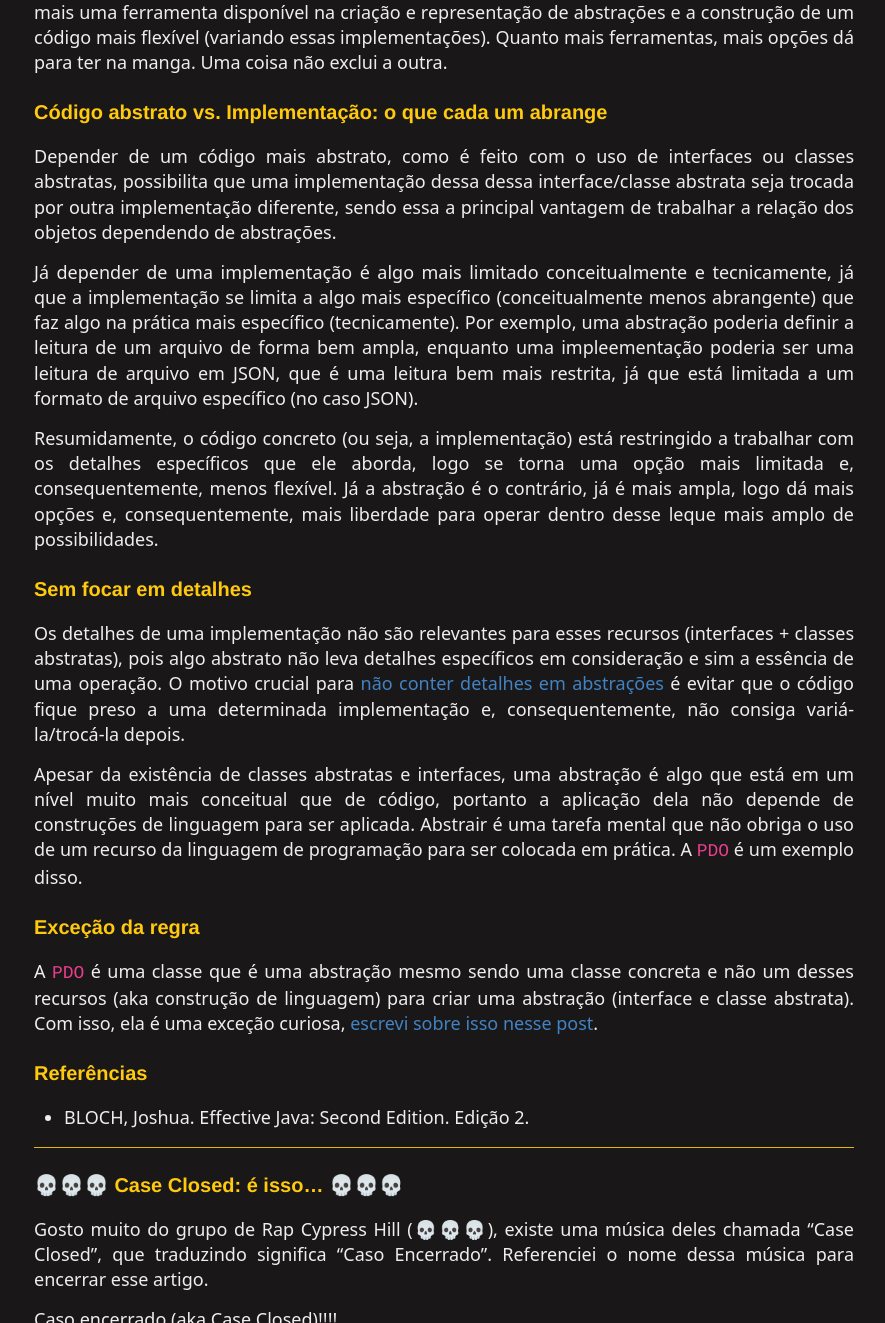
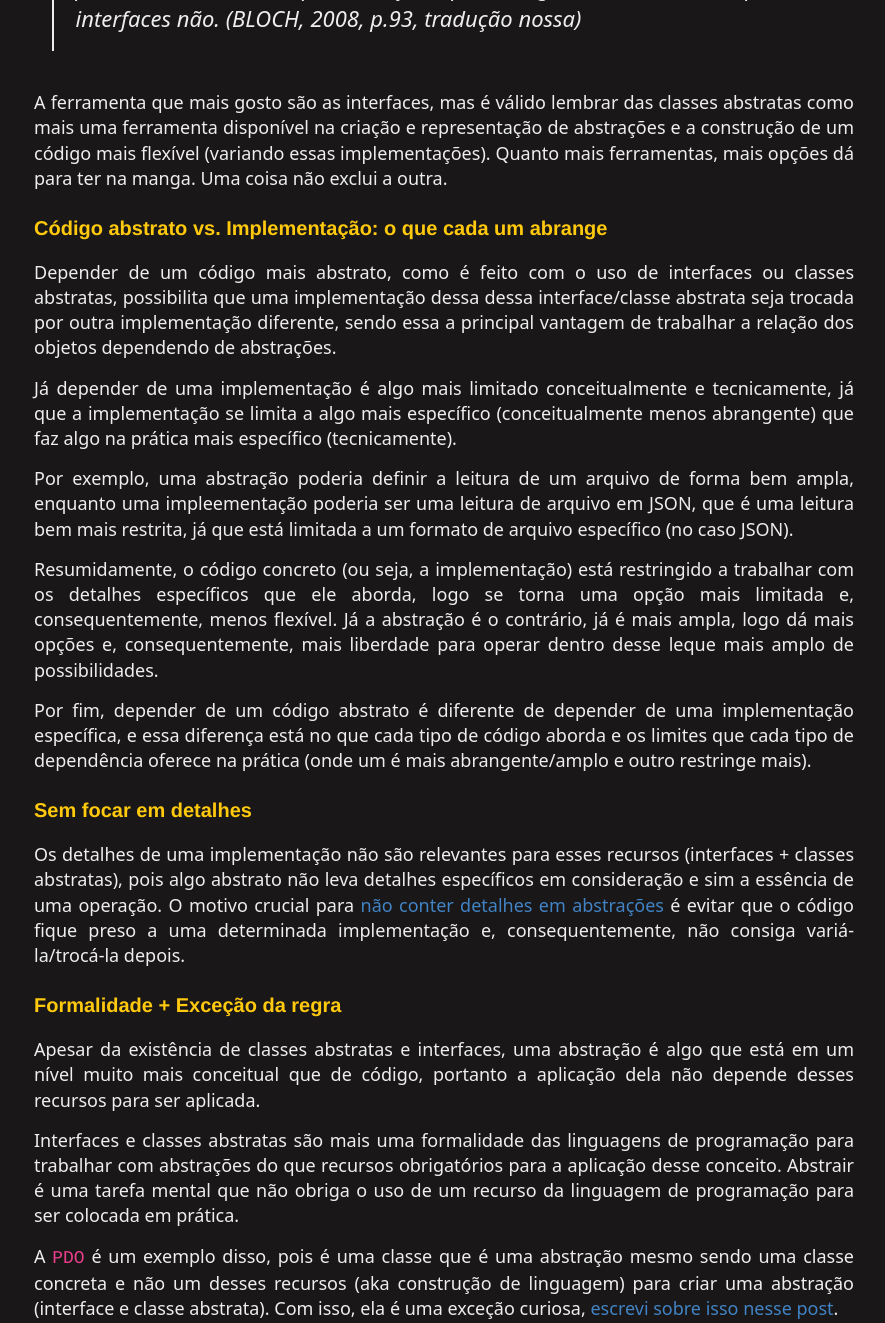
Before and after one commit to raphael-da-silva/raphael-da-silva.github.io, a Jekyll site: the page built from _posts/2021-06-09-interfaces-classes-abstratas.md, in a window 1280 px wide and 1400 px high, scrolled down 844 px, cut to the strip 0-1323 px from the top of the window. Shown: the whole strip, without its empty margins (196-1081 px from the left). Built offline with Jekyll 4.4.1, drawn with Linux system fonts in a browser that asks for light colours; nearby versions of some CDN libraries; some of the changed text lies outside the part shown.

Commit message:
Revisão e novo post!

```diff
--- a/_posts/2021-06-09-interfaces-classes-abstratas.md
+++ b/_posts/2021-06-09-interfaces-classes-abstratas.md
@@ -6,6 +6,8 @@
 As linguagens de programação fornecem recursos para abstrair operações no paradigma de Orientação a Objetos, esses recursos são interfaces e classes abstratas. Com elas é possível representar a ideia (ou noção básica) de uma operação sem conter nenhuma implementação (no caso das interfaces) ou somente com implementações mais genéricas somadas a métodos abstratos sem nenhuma implementação (no caso das classes abstratas).
 
 A diferença técnica entre interfaces e classes abstratas está no fato de que uma interface não contém nenhuma implementação no corpo dos seus métodos enquanto uma classe abstrata pode conter métodos comuns (com implementação), já que apenas os seus métodos definidos abstratos não terão nenhuma implementação (sendo implementados pela classe que estender/derivar a classe abstrata em questão).
+
+Uma interface é um código que tem um nível mais alto de abstração, pois representa e expõe apenas as operações de uma funcionalidade sem conter nenhum tipo de implementação, o que não acontece nas classes abstratas, já que elas que podem carregar consigo algum tipo de implementação mais genérica junto com seus métodos abstratos.
 
 Nada impede de uma classe abstrata ter só métodos abstratos, mas isso faria ela poder dar lugar a uma interface, que tem todos os métodos de uma interface são puramente abstratos (sem implementação) por padrão.
 
@@ -21,19 +23,25 @@
 
 Depender de um código mais abstrato, como é feito com o uso de interfaces ou classes abstratas, possibilita que uma implementação dessa dessa interface/classe abstrata seja trocada por outra implementação diferente, sendo essa a principal vantagem de trabalhar a relação dos objetos dependendo de abstrações.
 
-Já depender de uma implementação é algo mais limitado conceitualmente e tecnicamente, já que a implementação se limita a algo mais específico (conceitualmente menos abrangente) que faz algo na prática mais específico (tecnicamente). Por exemplo, uma abstração poderia definir a leitura de um arquivo de forma bem ampla, enquanto uma impleementação poderia ser uma leitura de arquivo em JSON, que é uma leitura bem mais restrita, já que está limitada a um formato de arquivo específico (no caso JSON).
+Já depender de uma implementação é algo mais limitado conceitualmente e tecnicamente, já que a implementação se limita a algo mais específico (conceitualmente menos abrangente) que faz algo na prática mais específico (tecnicamente).
+
+Por exemplo, uma abstração poderia definir a leitura de um arquivo de forma bem ampla, enquanto uma impleementação poderia ser uma leitura de arquivo em JSON, que é uma leitura bem mais restrita, já que está limitada a um formato de arquivo específico (no caso JSON).
 
 Resumidamente, o código concreto (ou seja, a implementação) está restringido a trabalhar com os detalhes específicos que ele aborda, logo se torna uma opção mais limitada e, consequentemente, menos flexível. Já a abstração é o contrário, já é mais ampla, logo dá mais opções e, consequentemente, mais liberdade para operar dentro desse leque mais amplo de possibilidades.
+
+Por fim, depender de um código abstrato é diferente de depender de uma implementação específica, e essa diferença está no que cada tipo de código aborda e os limites que cada tipo de dependência oferece na prática (onde um é mais abrangente/amplo e outro restringe mais).
 
 ### Sem focar em detalhes
 
 Os detalhes de uma implementação não são relevantes para esses recursos (interfaces + classes abstratas), pois algo abstrato não leva detalhes específicos em consideração e sim a essência de uma operação. O motivo crucial para [não conter detalhes em abstrações](https://raphael-da-silva.github.io/evitando-detalhes-de-implementacao-interfaces/) é evitar que o código fique preso a uma determinada implementação e, consequentemente, não consiga variá-la/trocá-la depois.
 
-Apesar da existência de classes abstratas e interfaces, uma abstração é algo que está em um nível muito mais conceitual que de código, portanto a aplicação dela não depende de construções de linguagem para ser aplicada. Abstrair é uma tarefa mental que não obriga o uso de um recurso da linguagem de programação para ser colocada em prática. A `PDO` é um exemplo disso.
+### Formalidade + Exceção da regra
 
-### Exceção da regra
+Apesar da existência de classes abstratas e interfaces, uma abstração é algo que está em um nível muito mais conceitual que de código, portanto a aplicação dela não depende desses recursos para ser aplicada.
 
-A `PDO` é uma classe que é uma abstração mesmo sendo uma classe concreta e não um desses recursos (aka construção de linguagem) para criar uma abstração (interface e classe abstrata). Com isso, ela é uma exceção curiosa, [escrevi sobre isso nesse post](https://raphael-da-silva.github.io/injecao-pdo/).
+Interfaces e classes abstratas são mais uma formalidade das linguagens de programação para trabalhar com abstrações do que recursos obrigatórios para a aplicação desse conceito. Abstrair é uma tarefa mental que não obriga o uso de um recurso da linguagem de programação para ser colocada em prática.
+
+A `PDO` é um exemplo disso, pois é uma classe que é uma abstração mesmo sendo uma classe concreta e não um desses recursos (aka construção de linguagem) para criar uma abstração (interface e classe abstrata). Com isso, ela é uma exceção curiosa, [escrevi sobre isso nesse post](https://raphael-da-silva.github.io/injecao-pdo/).
 
 ### Referências
 
```
Also changed, not shown: _posts/2021-06-10-evitando-detalhes-de-implementacao-interfaces.md (+2 -0 lines), _posts/2021-06-12-pdo.md (added, +34 -0 lines).
